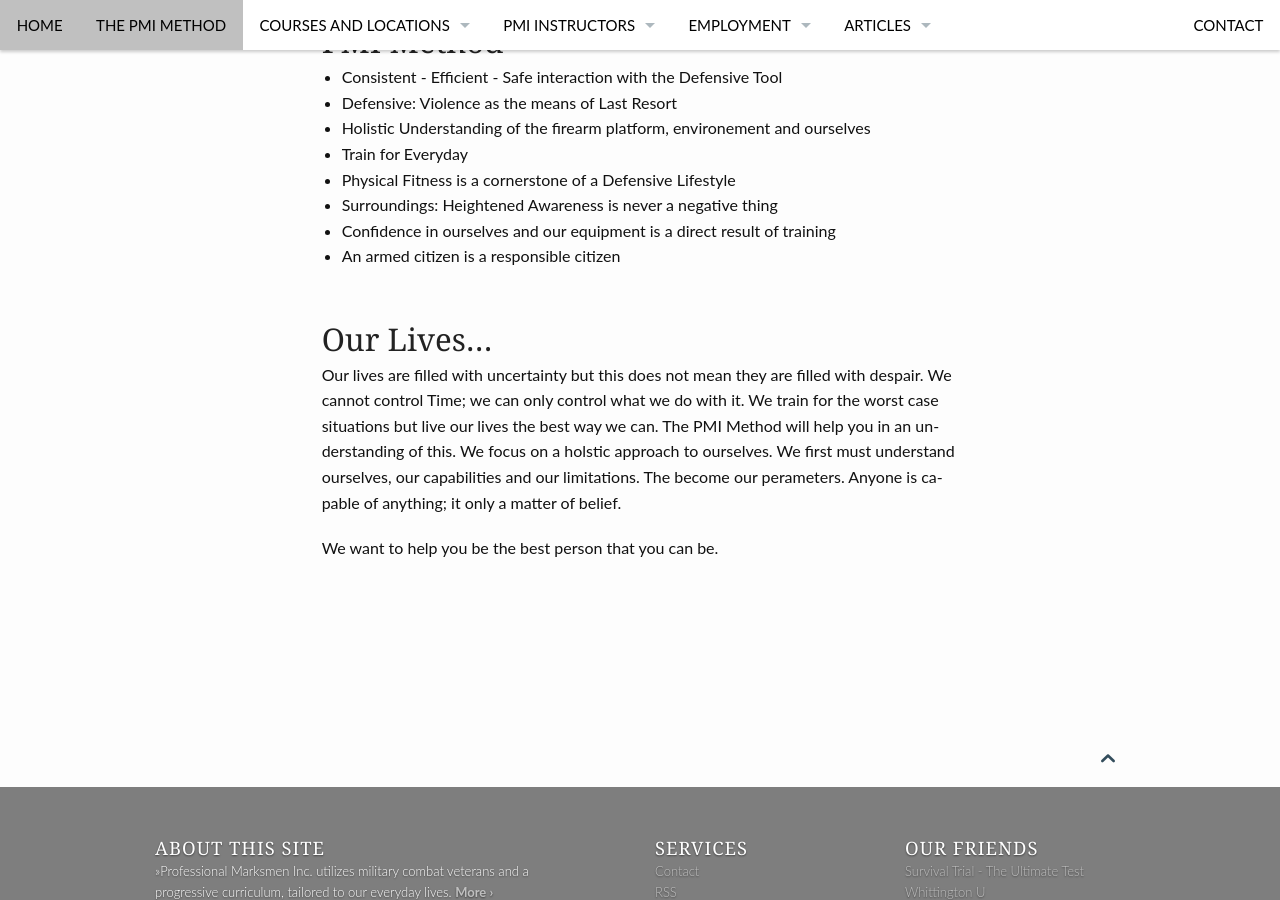
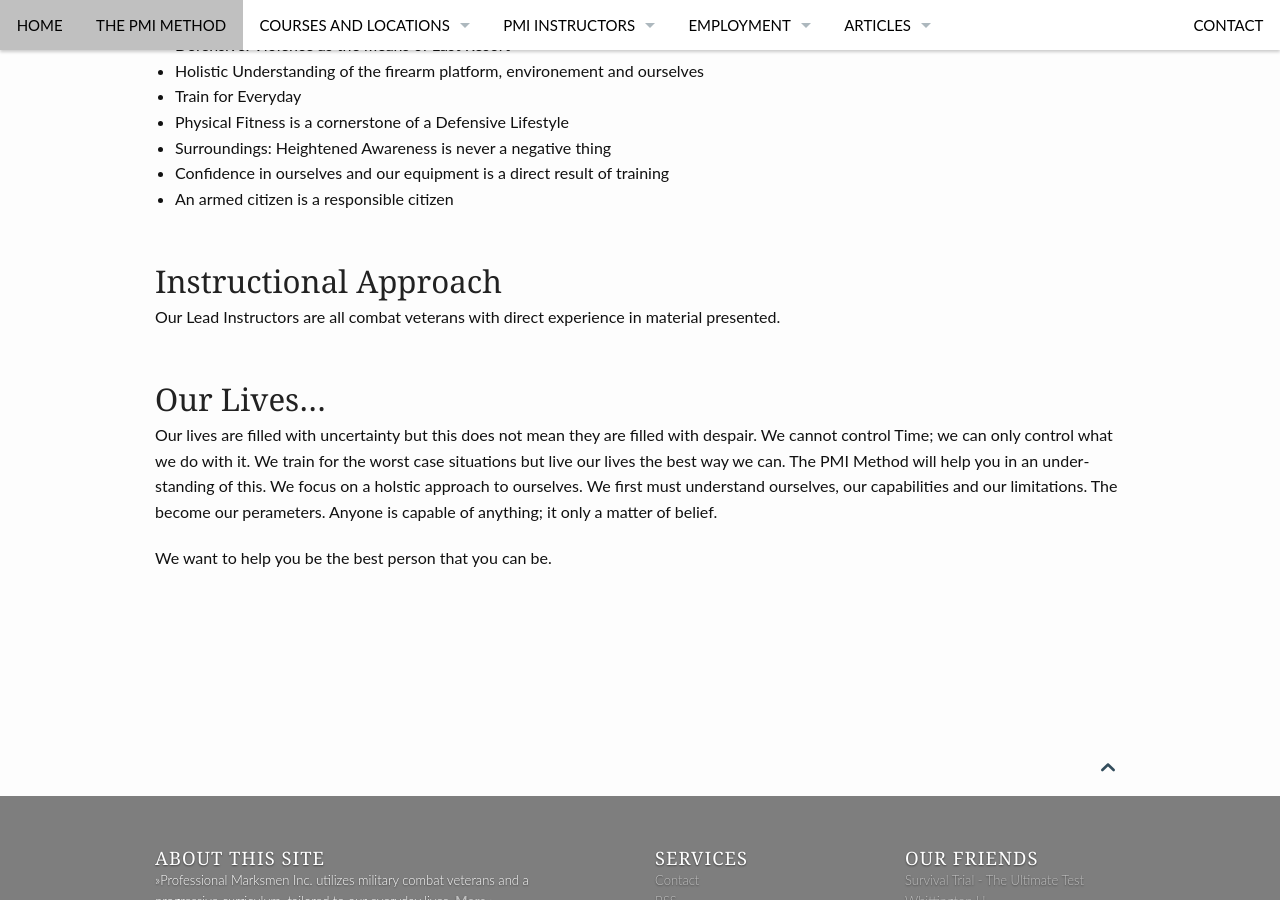
Before and after one commit to JonWeilerPMI/pmisite, a Jekyll site: the page built from pages/info.md, in a window 1280 px wide and 900 px high, scrolled down 745 px. Built offline with Jekyll 4.4.1, drawn with Linux system fonts in a browser that asks for light colours.

```diff
--- a/pages/info.md
+++ b/pages/info.md
@@ -23,7 +23,9 @@ Our lives are dangerous and they always have been.  Our world around us does not
 * Confidence in ourselves and our equipment is a direct result of training
 * An armed citizen is a responsible citizen
 
+## Instructional Approach
 
+Our Lead Instructors are all combat veterans with direct experience in material presented.
 
 ## Our Lives...
 
```
Also changed, not shown: other parts of pages/info.md (+1 -1 lines), pages/calendar.md (+1 -1 lines).
